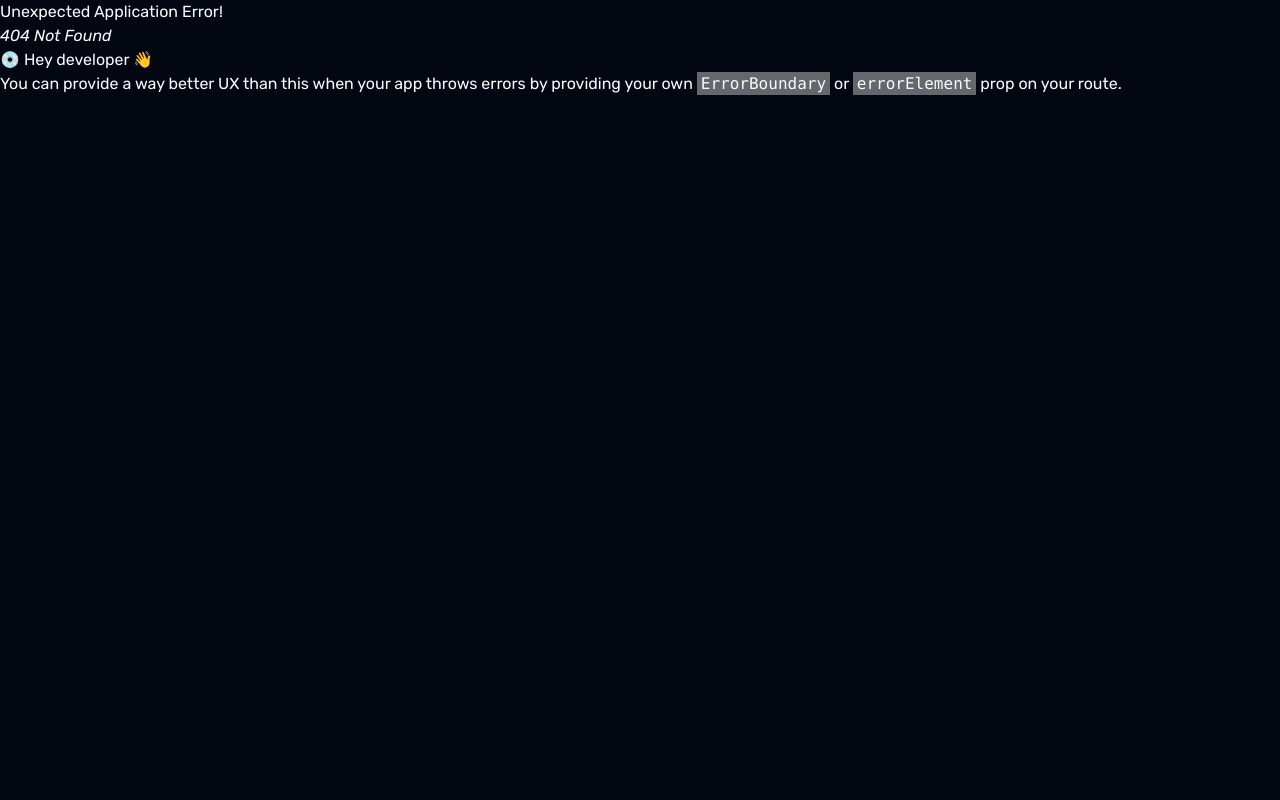
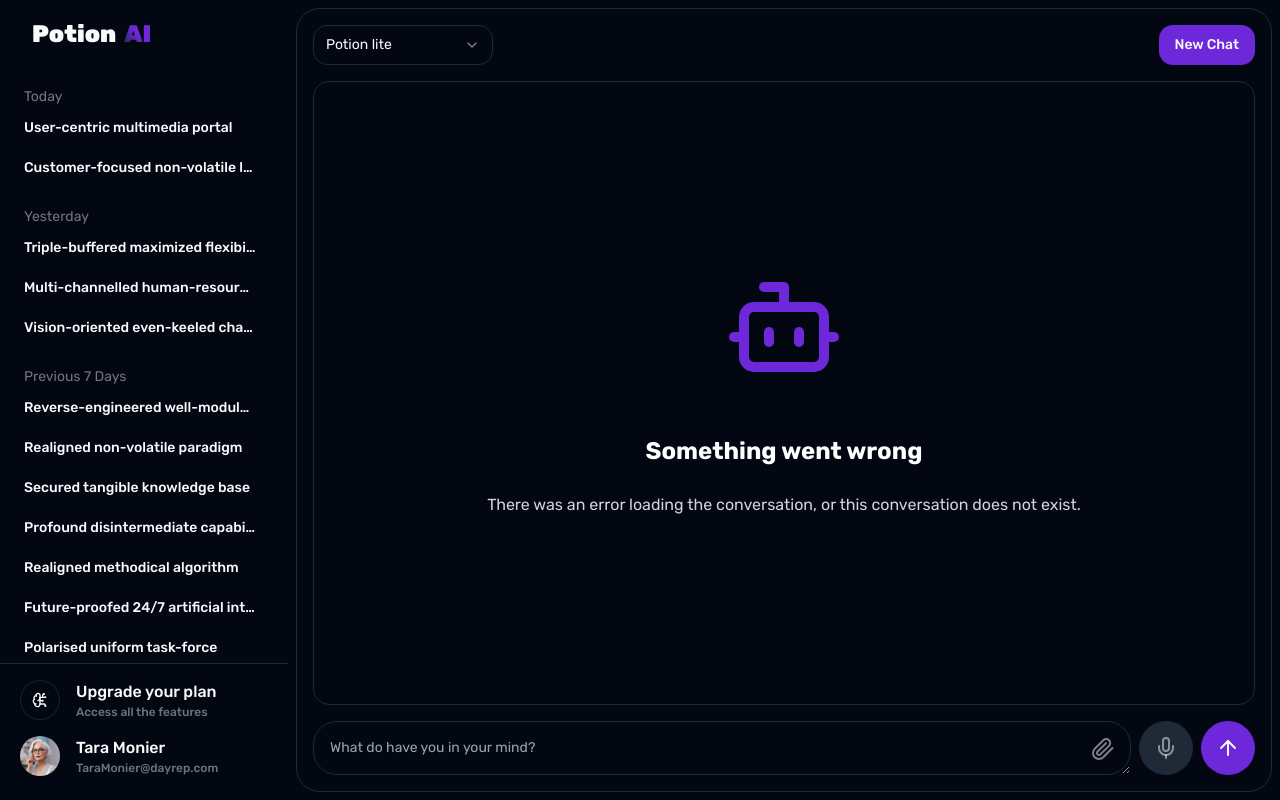
Before and after one commit to hessamkhoobkar/potion-react, a React (Vite) app: page /conversation/07326be5-cc47-432c-b94e-12007a869809 in a window 1280 px wide. Before the commit this address had no page. Built offline with nearby package versions, Linux system fonts and the light colour scheme.

Commit message:
Update chat routes and add chat components

```diff
--- a/src/App.tsx
+++ b/src/App.tsx
@@ -9,8 +9,8 @@ const router = createBrowserRouter([
     path: '/',
     element: <RootLayout lang="en" />,
     children: [
-      { path: 'chat/00', element: <ChatMessages /> },
-      { path: 'contacts/:id', element: <ChatMessages /> },
+      { path: '', element: <ChatMessages /> },
+      { path: 'conversation/:id', element: <ChatMessages /> },
     ],
   },
   {
--- /dev/null
+++ b/src/components/app/chat-messages/Error.tsx
@@ -0,0 +1,14 @@
+import { Bot } from 'lucide-react';
+
+export default function ChatError() {
+  return (
+    <div className="prose mx-auto flex h-full w-full flex-col items-center justify-center dark:prose-invert">
+      <Bot className="text-primary" size={120} />
+      <h2>Something went wrong</h2>
+      <p>
+        There was an error loading the conversation, or this conversation does
+        not exist.
+      </p>
+    </div>
+  );
+}
--- /dev/null
+++ b/src/components/app/chat-messages/Loading.tsx
@@ -0,0 +1,15 @@
+import { RefreshCcw } from 'lucide-react';
+
+export default function ChatLoading() {
+  return (
+    <div className="prose mx-auto flex h-full w-full flex-col items-center justify-center dark:prose-invert">
+      <RefreshCcw className="animate-spin text-primary" size={120} />
+      <h2 className="text-4xl font-black">
+        <span>Potion</span>
+        <span className="ms-2 inline-block bg-gradient-to-tr from-secondary via-primary to-primary bg-clip-text text-transparent">
+          AI
+        </span>
+      </h2>
+    </div>
+  );
+}
--- /dev/null
+++ b/src/components/app/chat-messages/Messages.tsx
@@ -0,0 +1,54 @@
+import { useEffect, useRef } from 'react';
+import { Avatar, AvatarFallback, AvatarImage } from '@/components/ui/avatar';
+
+interface Chat {
+  id: number;
+  message: string;
+  type: string;
+  avatar: string;
+}
+
+export default function Messages({ chat }: { chat: Chat[] }) {
+  const messagesEnd = useRef<HTMLDivElement | null>(null);
+
+  function scrollToBottom() {
+    if (messagesEnd.current) {
+      messagesEnd.current.scrollIntoView({ behavior: 'smooth' });
+    }
+  }
+  useEffect(() => {
+    scrollToBottom();
+  }, [chat]);
+
+  return (
+    <>
+      {chat.map((chat, index, { length }) => (
+        <div
+          key={chat.id}
+          className={`${index === length - 1 ? '' : 'border-b '} bg-background p-8 text-foreground`}
+        >
+          <div className="mx-auto flex w-full max-w-2xl gap-4">
+            <Avatar>
+              <AvatarImage src={chat.avatar} alt="Tara Monier" />
+              <AvatarFallback>TM</AvatarFallback>
+            </Avatar>
+
+            <div className="flex flex-col">
+              <div className="flex flex-col items-start justify-start">
+                <span className="text-base">
+                  {chat.type === 'bot' ? 'Potion AI' : 'You'}
+                </span>
+              </div>
+
+              <div
+                className="prose mx-auto w-full max-w-2xl dark:prose-invert"
+                dangerouslySetInnerHTML={{ __html: chat.message }}
+              />
+            </div>
+          </div>
+        </div>
+      ))}
+      <div ref={messagesEnd} />
+    </>
+  );
+}
--- a/src/routes/ChatMessages.tsx
+++ b/src/routes/ChatMessages.tsx
@@ -1,7 +1,18 @@
-import { Avatar, AvatarFallback, AvatarImage } from '@/components/ui/avatar';
-import { useEffect, useState, useRef } from 'react';
+import ChatError from '@/components/app/chat-messages/Error';
+import ChatLoading from '@/components/app/chat-messages/Loading';
+import Messages from '@/components/app/chat-messages/Messages';
+import { useEffect, useState } from 'react';
+import { useLocation } from 'react-router-dom';
 
-const AIChatData = [
+interface Chat {
+  id: number;
+  message: string;
+  type: string;
+  avatar: string;
+}
+
+const AIChatData: { [key: string]: Chat[] } = {
+  '654654546': [
     {
       id: 1,
       message: 'Hello, how can I help you today?',
@@ -40,57 +51,54 @@ const AIChatData = [
       type: 'user',
       avatar: '/profile.png',
     },
-];
+  ],
+  '1313': [
+    {
+      id: 1,
+      message: 'Hello, how can I help you today?',
+      type: 'bot',
+      avatar: '/potion.ai.avatar.jpg',
+    },
+    {
+      id: 2,
+      message: 'I am looking for a book',
+      type: 'user',
+      avatar: '/profile.png',
+    },
+  ],
+};
 
 export default function ChatMessages() {
-  const [chat, setChat] = useState<
-    { id: number; message: string; type: string }[]
-  >([]);
-  const messagesEnd = useRef<HTMLDivElement | null>(null);
+  const location = useLocation();
+  const { pathname } = location;
 
-  function scrollToBottom() {
-    if (messagesEnd.current) {
-      messagesEnd.current.scrollIntoView({ behavior: 'smooth' });
-    }
-  }
+  const [chat, setChat] = useState<Chat[]>([]);
+  const [loading, setLoading] = useState(true);
+  const [error, setError] = useState(false);
 
   useEffect(() => {
-    setChat(AIChatData);
-  }, []);
+    const currentPath: string | undefined = pathname.split('/').pop();
+    setLoading(false);
 
-  useEffect(() => {
-    scrollToBottom();
-  }, [chat]);
+    if (
+      currentPath &&
+      Object.prototype.hasOwnProperty.call(AIChatData, currentPath)
+    ) {
+      setChat(AIChatData[currentPath]);
+    } else {
+      setError(true);
+    }
+  }, [pathname]);
 
   return (
     <>
-      {AIChatData.map(chat => (
-        <div
-          key={chat.id}
-          className="border-b bg-background p-8 text-foreground"
-        >
-          <div className="mx-auto flex w-full max-w-2xl gap-4">
-            <Avatar>
-              <AvatarImage src={chat.avatar} alt="Tara Monier" />
-              <AvatarFallback>TM</AvatarFallback>
-            </Avatar>
-
-            <div className="flex flex-col">
-              <div className="flex flex-col items-start justify-start">
-                <span className="text-base">
-                  {chat.type === 'bot' ? 'Potion AI' : 'You'}
-                </span>
-              </div>
-
-              <div
-                className="prose dark:prose-invert mx-auto w-full max-w-2xl"
-                dangerouslySetInnerHTML={{ __html: chat.message }}
-              />
-            </div>
-          </div>
-        </div>
-      ))}
-      <div ref={messagesEnd} />
+      {loading ? (
+        <ChatLoading />
+      ) : error ? (
+        <ChatError />
+      ) : (
+        <Messages chat={chat} />
+      )}
     </>
   );
 }
```
Lines whose indentation alone changed are shown as unchanged.
